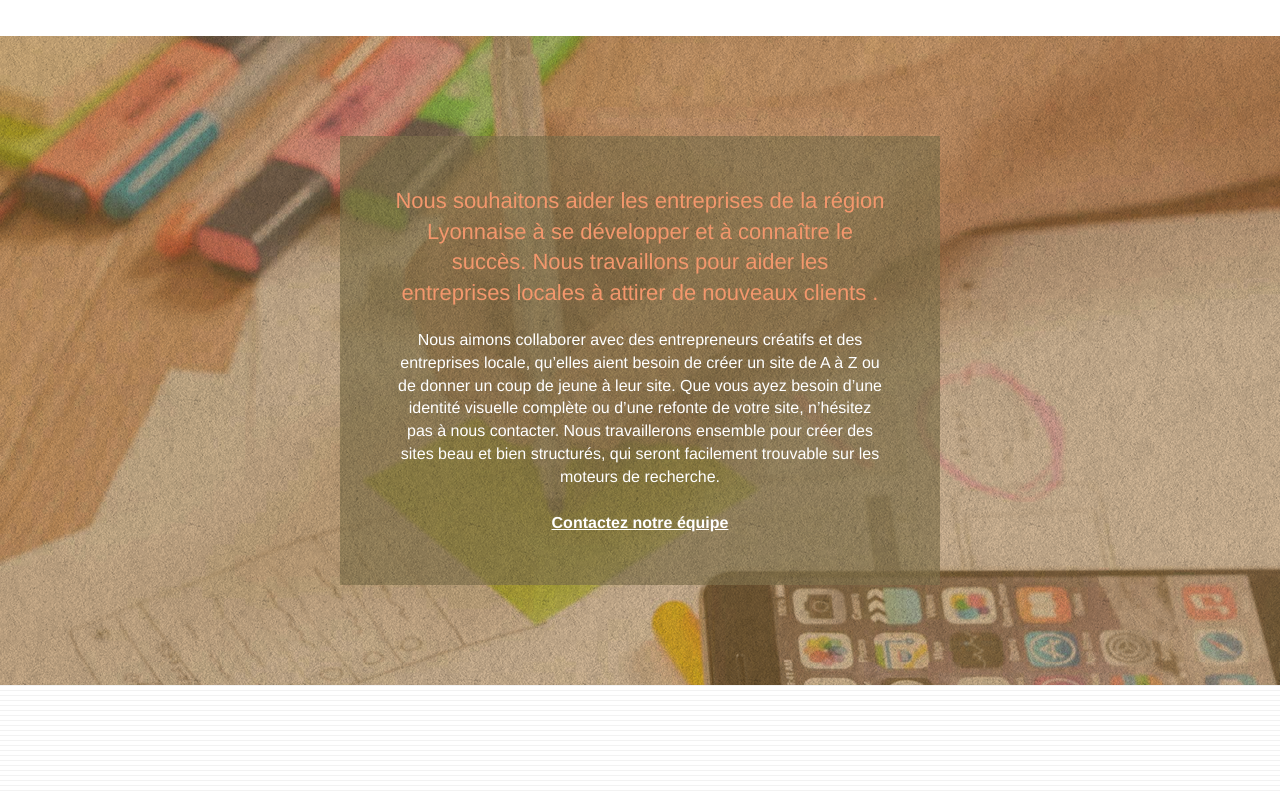
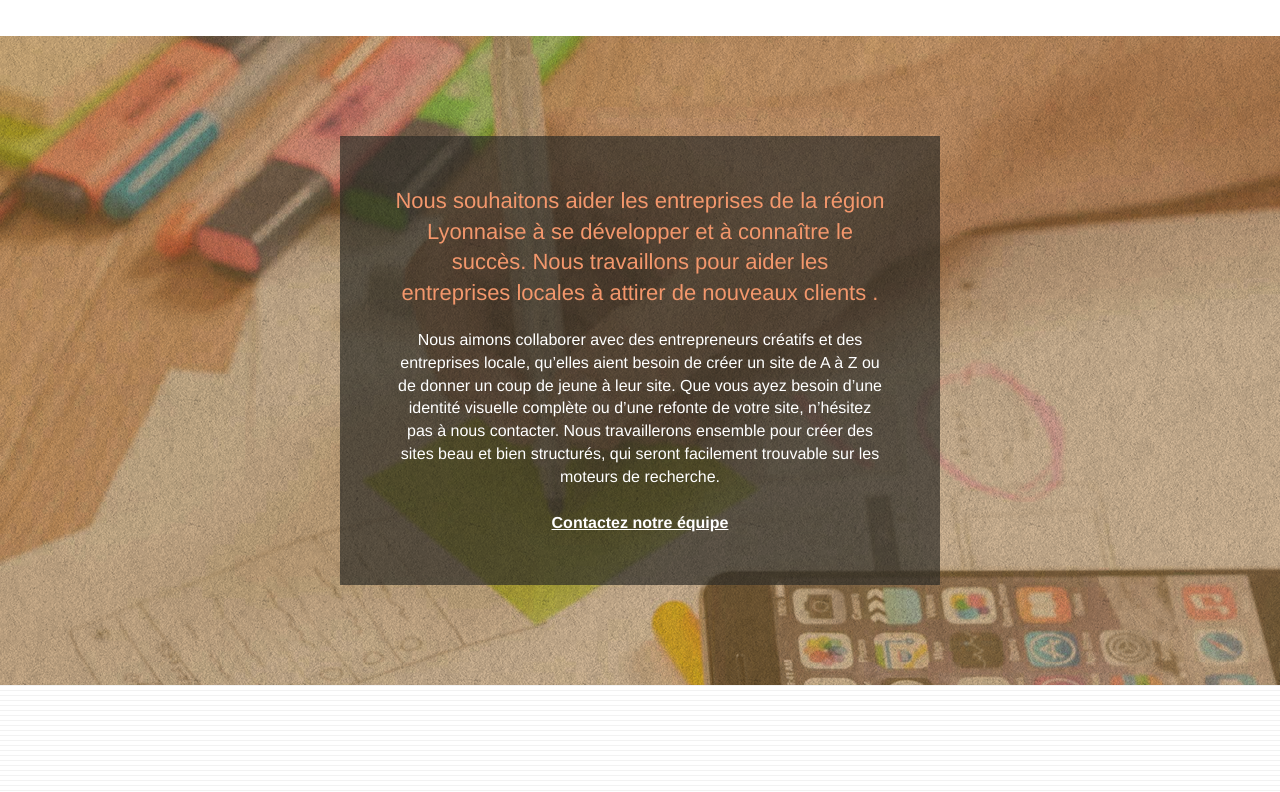
Before and after one commit to flkoliv/OlivierFleck_4_04022022, a plain HTML site: page index.html in a window 1280 px wide. Shown: the part 1220-2012 px from the top of the page. Drawn offline with Linux system fonts and the light colour scheme.

Commit message:
contraste

```diff
--- a/index.html
+++ b/index.html
@@ -250,11 +250,14 @@
 				<div class="row">
 
 					<div class="col-sm-12 text-center">
+						<div class="row tight-width-whitespace black-background">
 							<h2 class="mg-md text-center tc-white">
 								Prêt pour redonner vie à votre projet ?<br>Contactez notre équipe !
 							</h2>
 							<a href="page2.html"
 								class="btn btn-atomic-tangerine btn-clean btn-rd btn-lg cta-hero">Contact</a>
+						</div>
+					</div>
 				</div>
 			</div>
 		</div>
@@ -287,8 +290,7 @@
 						</div>
 						<div class="col-sm-3">
 							<div class="text-center">
-									<a class="social" href="index.html"><span
-											class="fa fa-instagram icon-md"></span></a>
+								<a class="social" href="index.html"><span class="fa fa-instagram icon-md"></span></a>
 							</div>
 						</div>
 					</div>
--- a/style.css
+++ b/style.css
@@ -753,7 +753,7 @@ h4 {
 }
 
 .black-background {
-    background-color: rgba(165, 147, 99, 0.7);
+    background-color: rgba(62, 60, 54, 0.7);
     padding: 40px 40px 40px 40px;
 }
 
```
Also changed, not shown: style.min.css. Lines whose indentation alone changed are shown as unchanged.
